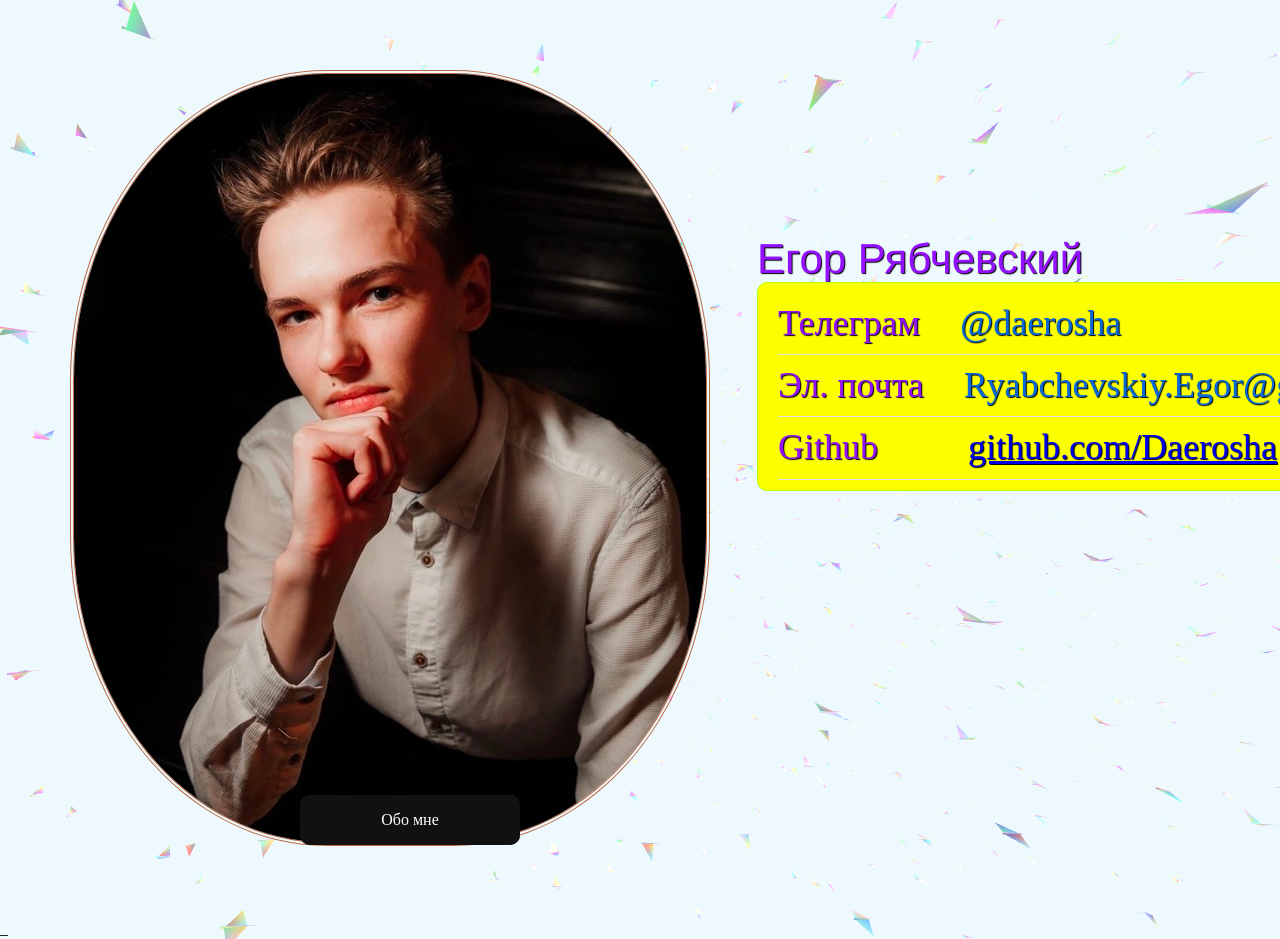
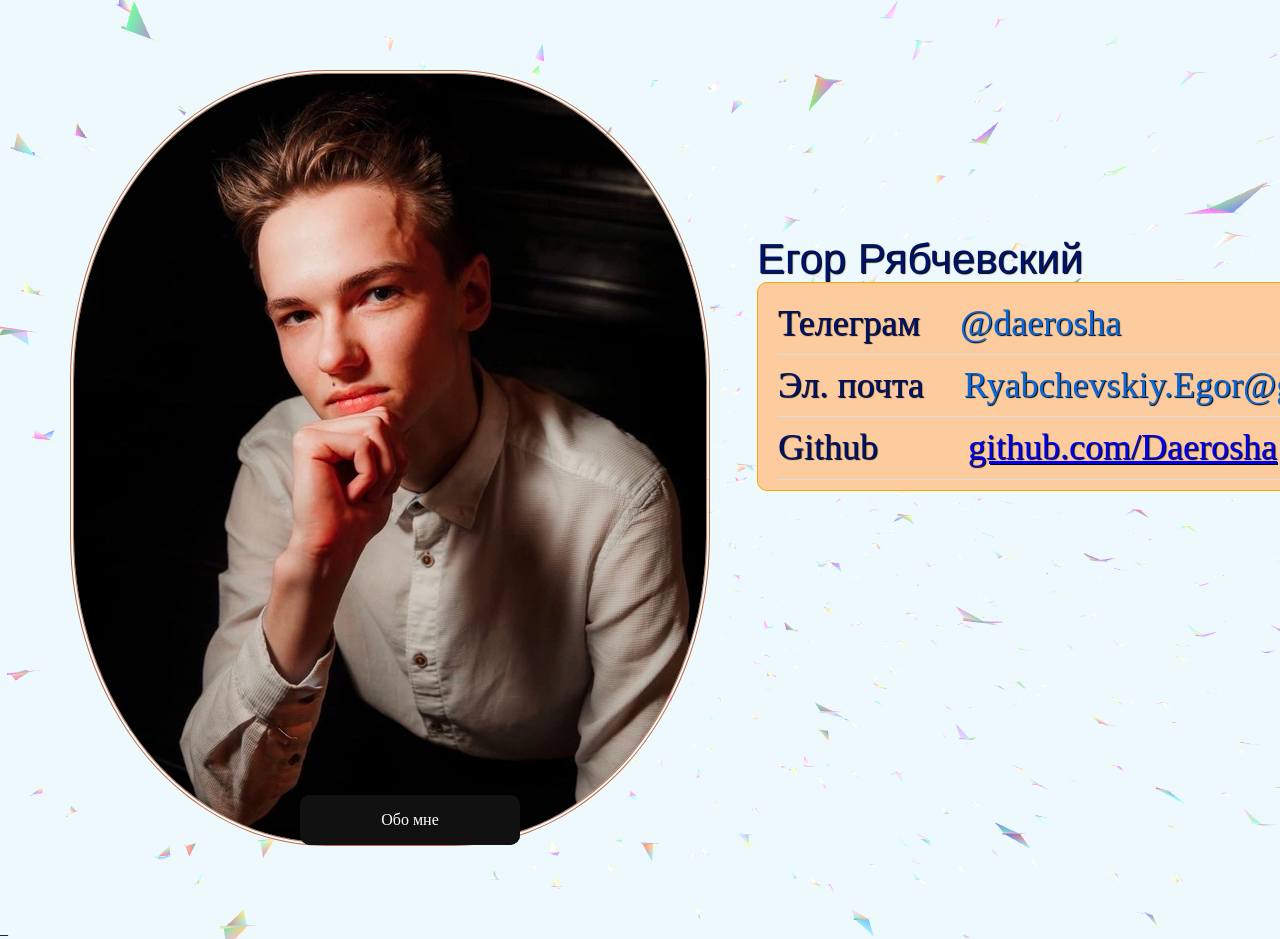
Before and after one commit to Daerosha/Business_card_site1, a plain HTML site: page index.html in a window 1280 px wide. Shown: the top 939 px of the page. Drawn offline with Linux system fonts and the light colour scheme; animation ran at ten frames a second.

Commit message:
KanzaSick

```diff
--- a/style.css
+++ b/style.css
@@ -14,7 +14,7 @@
   text-align: right;
   font-family: "Helvetica Neue";
   font-size: 42px;
-  color: #9411ff;
+  color: #001366;
 }
 .header {
 
@@ -66,9 +66,9 @@
 .links__container1 {
   position: absolute;
   top: 0%;
-  background-color: #fbff00;
+  background-color: #fccb9e;
   list-style-type: none;
-  border: 1px solid rgb(179, 255, 0);
+  border: 1px solid rgb(255, 166, 0);
   border-radius: 10px;
   display: flex;
   flex-direction: column;
@@ -86,7 +86,7 @@
 .links__title {
   font-size: 36px;
   font-size: 1.4;
-  color: #9411ff;
+  color: #001366;
 }
 
 .links__link {
@@ -105,7 +105,7 @@
 .links__title {
   font-size: 36px;
   font-size: 1.4;
-  color: #9411ff;}
+  color: #001366;}
 .links__link2 {
   -webkit-text-shadow: 1px 1px 1px rgba(0, 0, 0, 1);
   -moz-text-shadow: 1px 1px 1px rgba(0, 0, 0, 1);
```
